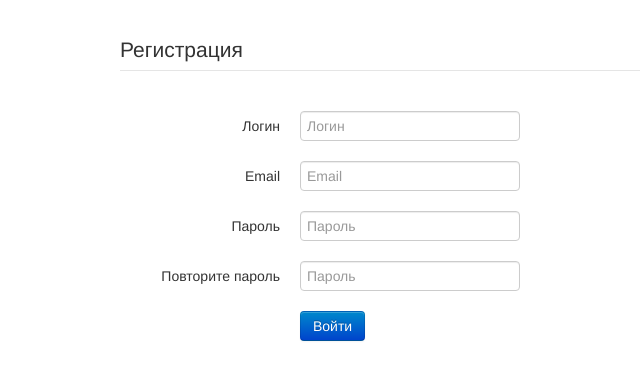
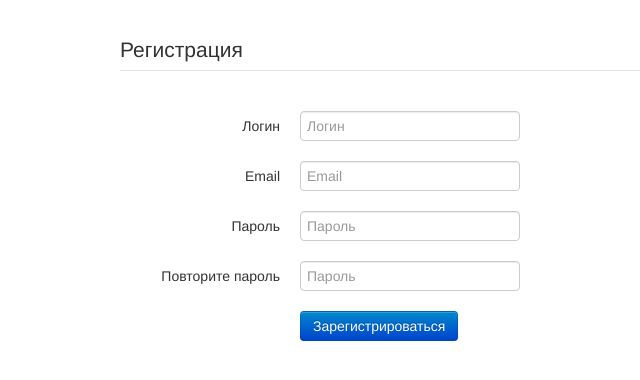
Before and after one commit to ziontab/pareto, a Django app: page /register/ in a window 1280 px wide. Shown: the top 380 px of the page, without its empty margins (235-875 px from the left). Run offline with Django 3.2, Linux system fonts and the light colour scheme.

Commit message:
change button login -> register

```diff
--- a/templates/login.html
+++ b/templates/login.html
@@ -22,7 +22,7 @@
                     <label class="checkbox">
                         <input type="checkbox">Запомнить меня
                     </label>
-                    <button type="submit" class="btn btn-primary">Зарегистрироваться</button>
+                    <button type="submit" class="btn btn-primary">Войти</button>
                 </div>
             </div>
         </fieldset>
--- a/templates/register.html
+++ b/templates/register.html
@@ -37,7 +37,7 @@
             </div>
             <div class="control-group">
                 <div class="controls">
-                    <button type="submit" class="btn btn-primary">Войти</button>
+                    <button type="submit" class="btn btn-primary">Зарегистрироваться</button>
                 </div>
             </div>
         </fieldset>
```
